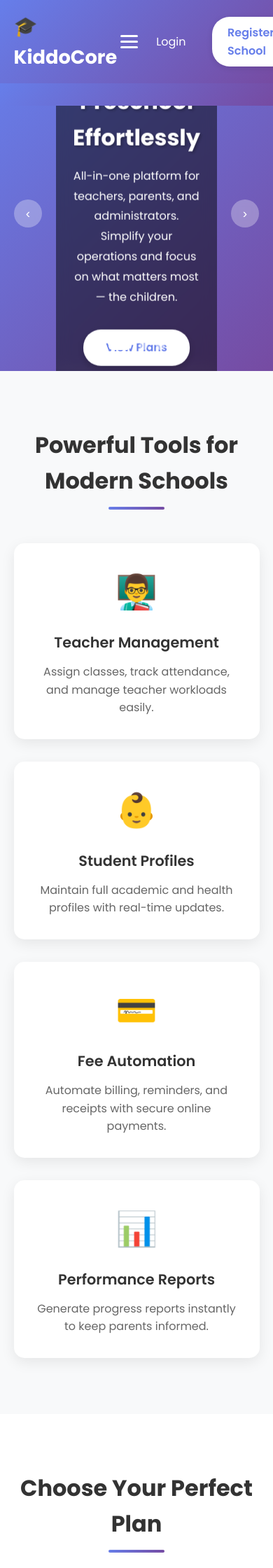
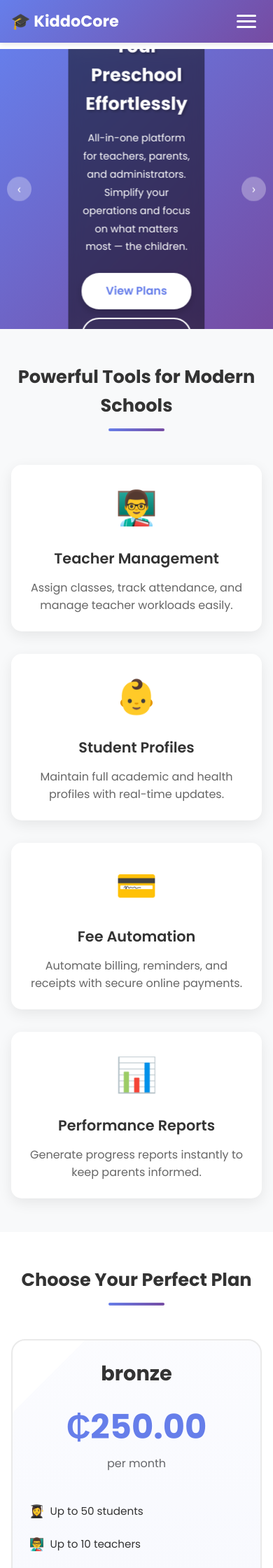
Before and after one commit to ErasmusBill/Klumus-Tech-1, a Django app: page / in a window 390 px wide. Shown: the top 2240 px of the page at 70% size. Run offline with Django 5.2, Linux system fonts and the light colour scheme; data comes from the database, SQL or seed files in the repository.

Commit message:
made changes to navbar

```diff
--- a/account/templates/account/home.html
+++ b/account/templates/account/home.html
@@ -8,18 +8,25 @@
   <link href="https://fonts.googleapis.com/css2?family=Poppins:wght@400;500;600;700&display=swap" rel="stylesheet">
 
   <style>
-    * { margin: 0; padding: 0; box-sizing: border-box; }
+    * {
+      margin: 0;
+      padding: 0;
+      box-sizing: border-box;
+    }
 
-    html { scroll-behavior: smooth; }
+    html {
+      scroll-behavior: smooth;
+    }
 
     body {
       font-family: 'Poppins', sans-serif;
       line-height: 1.6;
       color: #333;
       background-color: #fff;
+      overflow-x: hidden;
     }
 
-    /* Navbar */
+    /* ==================== NAVBAR ==================== */
     nav {
       background: linear-gradient(135deg, #667eea, #764ba2);
       padding: 1rem 5%;
@@ -28,7 +35,7 @@
       width: 100%;
       z-index: 1000;
       box-shadow: 0 2px 8px rgba(0,0,0,0.1);
-      transition: padding 0.3s ease;
+      transition: padding 0.3s ease, box-shadow 0.3s ease;
     }
 
     nav.scrolled {
@@ -42,6 +49,7 @@
       align-items: center;
       max-width: 1200px;
       margin: auto;
+      position: relative;
     }
 
     .logo {
@@ -50,6 +58,7 @@
       font-size: 1.7rem;
       cursor: pointer;
       transition: transform 0.3s;
+      z-index: 1002;
     }
 
     .logo:hover {
@@ -60,6 +69,7 @@
       display: flex;
       gap: 2rem;
       list-style: none;
+      align-items: center;
     }
 
     .nav-links a {
@@ -102,15 +112,24 @@
       flex-direction: column;
       gap: 5px;
       cursor: pointer;
-      padding: 5px;
+      padding: 8px;
+      z-index: 1002;
+      background: transparent;
+      border: none;
+      transition: transform 0.3s;
+    }
+
+    .mobile-toggle:hover {
+      transform: scale(1.1);
     }
 
     .mobile-toggle span {
-      width: 25px;
+      width: 28px;
       height: 3px;
       background: white;
       border-radius: 3px;
-      transition: all 0.3s;
+      transition: all 0.3s ease;
+      display: block;
     }
 
     .mobile-toggle.active span:nth-child(1) {
@@ -119,6 +138,7 @@
 
     .mobile-toggle.active span:nth-child(2) {
       opacity: 0;
+      transform: translateX(20px);
     }
 
     .mobile-toggle.active span:nth-child(3) {
@@ -138,6 +158,8 @@
       border-radius: 20px;
       transition: all 0.3s;
       border: 2px solid transparent;
+      white-space: nowrap;
+      font-weight: 500;
     }
 
     .login-btn:hover {
@@ -154,6 +176,7 @@
       text-decoration: none;
       transition: all 0.3s;
       box-shadow: 0 2px 8px rgba(0,0,0,0.1);
+      white-space: nowrap;
     }
 
     .cta-btn:hover {
@@ -162,7 +185,7 @@
       background: #f8f9fa;
     }
 
-    /* Hero (Slideshow) */
+    /* ==================== HERO SLIDESHOW ==================== */
     .hero {
       margin-top: 80px;
       height: 550px;
@@ -184,7 +207,6 @@
       opacity: 1;
     }
 
-    /* Slideshow Controls */
     .slide-controls {
       position: absolute;
       bottom: 30px;
@@ -339,7 +361,7 @@
       background: rgba(255,255,255,0.2);
     }
 
-    /* Features */
+    /* ==================== FEATURES ==================== */
     .features {
       padding: 5rem 5%;
       background: #f8f9fa;
@@ -431,7 +453,7 @@
       line-height: 1.6;
     }
 
-    /* Pricing */
+    /* ==================== PRICING ==================== */
     .pricing {
       padding: 5rem 5%;
       background: #fff;
@@ -566,7 +588,7 @@
       box-shadow: 0 8px 25px rgba(102, 126, 234, 0.4);
     }
 
-    /* Testimonials */
+    /* ==================== TESTIMONIALS ==================== */
     .testimonials {
       padding: 5rem 5%;
       background: #f8f9fa;
@@ -628,7 +650,7 @@
       font-size: 0.9rem;
     }
 
-    /* Scroll to Top Button */
+    /* ==================== SCROLL TO TOP ==================== */
     .scroll-top {
       position: fixed;
       bottom: 30px;
@@ -658,7 +680,7 @@
       box-shadow: 0 6px 20px rgba(102,126,234,0.4);
     }
 
-    /* Footer */
+    /* ==================== FOOTER ==================== */
     footer {
       background: #2c3e50;
       color: white;
@@ -688,7 +710,7 @@
       text-decoration: underline;
     }
 
-    /* Loading Animation */
+    /* ==================== LOADING ANIMATION ==================== */
     .loading {
       opacity: 0;
       animation: fadeIn 0.6s ease forwards;
@@ -698,41 +720,119 @@
       to { opacity: 1; }
     }
 
-    /* Responsive */
-    @media (max-width: 768px) {
+    /* ==================== MOBILE MENU OVERLAY ==================== */
+    .mobile-menu-overlay {
+      display: none;
+      position: fixed;
+      top: 0;
+      left: 0;
+      width: 100%;
+      height: 100%;
+      background: rgba(0,0,0,0.5);
+      z-index: 999;
+      opacity: 0;
+      transition: opacity 0.3s ease;
+    }
+
+    .mobile-menu-overlay.active {
+      display: block;
+      opacity: 1;
+    }
+
+    /* ==================== RESPONSIVE DESIGN ==================== */
+    @media (max-width: 968px) {
+      .nav-container {
+        position: relative;
+      }
+
       .mobile-toggle {
         display: flex;
       }
 
       .nav-links {
-        position: absolute;
-        top: 100%;
-        left: 0;
-        right: 0;
+        position: fixed;
+        top: 80px;
+        left: -100%;
+        width: 280px;
+        height: calc(100vh - 80px);
         background: linear-gradient(135deg, #667eea, #764ba2);
         flex-direction: column;
-        padding: 1rem 0;
+        padding: 2rem 0;
         gap: 0;
-        max-height: 0;
-        overflow: hidden;
-        transition: max-height 0.3s ease;
+        overflow-y: auto;
+        transition: left 0.4s ease;
+        box-shadow: 4px 0 16px rgba(0,0,0,0.2);
+        z-index: 1001;
       }
 
       .nav-links.active {
-        max-height: 300px;
+        left: 0;
       }
 
       .nav-links li {
-        padding: 0.5rem 5%;
+        width: 100%;
+        opacity: 0;
+        transform: translateX(-20px);
+        transition: opacity 0.3s ease, transform 0.3s ease;
       }
+
+      .nav-links.active li {
+        opacity: 1;
+        transform: translateX(0);
+      }
+
+      .nav-links.active li:nth-child(1) { transition-delay: 0.1s; }
+      .nav-links.active li:nth-child(2) { transition-delay: 0.15s; }
+      .nav-links.active li:nth-child(3) { transition-delay: 0.2s; }
+      .nav-links.active li:nth-child(4) { transition-delay: 0.25s; }
 
       .nav-links a {
         display: block;
-        padding: 0.5rem;
+        padding: 1rem 2rem;
+        border-radius: 0;
+        width: 100%;
       }
 
+      .nav-links a::after {
+        display: none;
+      }
+
+      .nav-auth {
+        position: fixed;
+        bottom: 0;
+        left: -100%;
+        width: 280px;
+        background: linear-gradient(135deg, #667eea, #764ba2);
+        flex-direction: column;
+        padding: 1.5rem 2rem;
+        gap: 1rem;
+        transition: left 0.4s ease;
+        box-shadow: 4px 0 16px rgba(0,0,0,0.2);
+        z-index: 1001;
+        border-top: 1px solid rgba(255,255,255,0.2);
+      }
+
+      .nav-links.active ~ .nav-auth {
+        left: 0;
+      }
+
+      .login-btn,
+      .cta-btn {
+        width: 100%;
+        text-align: center;
+        display: block;
+        padding: 0.8rem 1.5rem;
+      }
+
+      .cta-btn {
+        margin-top: 0;
+      }
+    }
+
+    @media (max-width: 768px) {
       .hero {
         height: 450px;
+        margin-top: 70px;
       }
 
       .slide-nav {
@@ -771,25 +871,94 @@
         height: 45px;
       }
     }
+
+    @media (max-width: 480px) {
+      nav {
+        padding: 0.8rem 4%;
+      }
+
+      .logo {
+        font-size: 1.4rem;
+      }
+
+      .hero {
+        height: 400px;
+      }
+
+      .hero-content {
+        padding: 1.2rem;
+      }
+
+      .hero-content h1 {
+        font-size: 1.6rem;
+      }
+
+      .hero-content p {
+        font-size: 0.9rem;
+        margin-bottom: 1.5rem;
+      }
+
+      .hero-buttons {
+        flex-direction: column;
+        width: 100%;
+        gap: 0.8rem;
+      }
+
+      .hero-buttons a {
+        width: 100%;
+        text-align: center;
+      }
+
+      .section-title {
+        font-size: 1.6rem;
+      }
+
+      .feature-card,
+      .pricing-card,
+      .testimonial-card {
+        padding: 1.5rem;
+      }
+
+      .features,
+      .pricing,
+      .testimonials {
+        padding: 3rem 4%;
+      }
+
+      .slide-nav {
+        width: 35px;
+        height: 35px;
+        font-size: 1rem;
+      }
+
+      .slide-nav.prev { left: 10px; }
+      .slide-nav.next { right: 10px; }
+    }
   </style>
 </head>
 
 <body>
+  <!-- MOBILE MENU OVERLAY -->
+  <div class="mobile-menu-overlay" id="mobileMenuOverlay"></div>
+
   <!-- NAVBAR -->
   <nav id="navbar">
     <div class="nav-container">
       <div class="logo" onclick="window.scrollTo({top: 0, behavior: 'smooth'})">🎓 KiddoCore</div>
-      <div class="mobile-toggle" id="mobileToggle">
+
+      <button class="mobile-toggle" id="mobileToggle" aria-label="Toggle menu">
         <span></span>
         <span></span>
         <span></span>
-      </div>
+      </button>
+
       <ul class="nav-links" id="navLinks">
         <li><a href="#features" data-section="features">Features</a></li>
         <li><a href="#pricing" data-section="pricing">Pricing</a></li>
         <li><a href="#testimonials" data-section="testimonials">Testimonials</a></li>
         <li><a href="#contact" data-section="contact">Contact</a></li>
       </ul>
+
       <div class="nav-auth">
         <a href="{% url 'account:login' %}" class="login-btn">Login</a>
         <a href="{% url 'account:register-school' %}" class="cta-btn">Register School</a>
@@ -804,7 +973,6 @@
          style="background-image: url('{% static slide.image %}');">
     </div>
     {% empty %}
-    <!-- Default slides if none from database -->
     <div class="slide active" style="background: linear-gradient(135deg, #667eea, #764ba2);"></div>
     <div class="slide" style="background: linear-gradient(135deg, #f093fb, #f5576c);"></div>
     <div class="slide" style="background: linear-gradient(135deg, #4facfe, #00f2fe);"></div>
@@ -844,7 +1012,6 @@
         <p>{{ feature.description }}</p>
       </div>
       {% empty %}
-      <!-- Default features if none from database -->
       <div class="feature-card">
         <div class="feature-icon">👨‍🏫</div>
         <h3>Teacher Management</h3>
@@ -935,7 +1102,6 @@
         <a href="{% url 'account:register-school' %}" class="plan-btn"><span>Get Started</span></a>
       </div>
       {% empty %}
-      <!-- Default pricing if none from database -->
       <div class="pricing-card">
         <h3>Starter</h3>
         <div class="plan-price">₵150</div>
@@ -947,7 +1113,7 @@
           <li><span class="icon" style="color:green;">✔</span> Email Support</li>
           <li><span class="icon" style="color:red;">✖</span> Advanced Analytics</li>
         </ul>
-        <a href="#" class="plan-btn"><span>Get Started</span></a>
+        <a href="{% url 'account:register-school' %}" class="plan-btn"><span>Get Started</span></a>
       </div>
       <div class="pricing-card">
         <h3>Professional</h3>
@@ -960,7 +1126,7 @@
           <li><span class="icon" style="color:green;">✔</span> Priority Support</li>
           <li><span class="icon" style="color:green;">✔</span> Advanced Analytics</li>
         </ul>
-        <a href="#" class="plan-btn"><span>Get Started</span></a>
+        <a href="{% url 'account:register-school' %}" class="plan-btn"><span>Get Started</span></a>
       </div>
       <div class="pricing-card">
         <h3>Enterprise</h3>
@@ -973,7 +1139,7 @@
           <li><span class="icon" style="color:green;">✔</span> 24/7 Support</li>
           <li><span class="icon" style="color:green;">✔</span> White Label Option</li>
         </ul>
-        <a href="#" class="plan-btn"><span>Get Started</span></a>
+        <a href="{% url 'account:register-school' %}" class="plan-btn"><span>Get Started</span></a>
       </div>
       {% endfor %}
     </div>
@@ -995,7 +1161,6 @@
         </div>
       </div>
       {% empty %}
-      <!-- Default testimonials if none from database -->
       <div class="testimonial-card">
         <div class="testimonial-content">"KiddoCore has transformed how we manage our preschool. The fee automation alone has saved us 10 hours per week!"</div>
         <div class="testimonial-author">
@@ -1039,12 +1204,12 @@
   <footer id="contact">
     <h3>🎓 KiddoCore</h3>
     <p>Empowering preschools with modern digital solutions.</p>
-    <p>Email: <a href="mailto:erasmuschawey12345@gmail.com">support@kiddocore.com</a> | Phone: <a href="tel:+233551234567">+233 540 501 1163</a></p>
+    <p>Email: <a href="mailto:support@kiddocore.com">support@kiddocore.com</a> | Phone: <a href="tel:+233540501163">+233 540 501 1163</a></p>
     <p>&copy; 2025 KiddoCore. All rights reserved.</p>
   </footer>
 
   <script>
-    // Slideshow functionality
+    // ==================== SLIDESHOW FUNCTIONALITY ====================
     let current = 0;
     const slides = document.querySelectorAll('.slide');
     const dots = document.querySelectorAll('.slide-dot');
@@ -1079,16 +1244,47 @@
 
     resetInterval();
 
-    // Mobile menu toggle
+    // Pause slideshow on hover
+    const hero = document.querySelector('.hero');
+    hero.addEventListener('mouseenter', () => clearInterval(slideInterval));
+    hero.addEventListener('mouseleave', () => resetInterval());
+
+    // Keyboard navigation for slideshow
+    document.addEventListener('keydown', (e) => {
+      if (e.key === 'ArrowLeft') changeSlide(-1);
+      else if (e.key === 'ArrowRight') changeSlide(1);
+    });
+
+    // ==================== MOBILE MENU FUNCTIONALITY ====================
     const mobileToggle = document.getElementById('mobileToggle');
     const navLinks = document.getElementById('navLinks');
+    const mobileMenuOverlay = document.getElementById('mobileMenuOverlay');
 
-    mobileToggle.addEventListener('click', () => {
+    function toggleMobileMenu() {
       mobileToggle.classList.toggle('active');
       navLinks.classList.toggle('active');
+      mobileMenuOverlay.classList.toggle('active');
+      document.body.style.overflow = navLinks.classList.contains('active') ? 'hidden' : '';
+    }
+
+    function closeMobileMenu() {
+      mobileToggle.classList.remove('active');
+      navLinks.classList.remove('active');
+      mobileMenuOverlay.classList.remove('active');
+      document.body.style.overflow = '';
+    }
+
+    mobileToggle.addEventListener('click', toggleMobileMenu);
+    mobileMenuOverlay.addEventListener('click', closeMobileMenu);
+
+    // Close menu on window resize to desktop
+    window.addEventListener('resize', () => {
+      if (window.innerWidth > 968) {
+        closeMobileMenu();
+      }
     });
 
-    // Enhanced smooth scrolling function
+    // ==================== SMOOTH SCROLLING ====================
     function smoothScrollTo(targetId) {
       const target = document.querySelector(targetId);
       if (target) {
@@ -1108,17 +1304,12 @@
       anchor.addEventListener('click', function(e) {
         e.preventDefault();
         const targetId = this.getAttribute('href');
-
-        // Close mobile menu if open
-        mobileToggle.classList.remove('active');
-        navLinks.classList.remove('active');
-
-        // Use our enhanced smooth scroll function
+        closeMobileMenu();
         smoothScrollTo(targetId);
       });
     });
 
-    // Active nav link on scroll
+    // ==================== ACTIVE NAV LINK ON SCROLL ====================
     const sections = document.querySelectorAll('section[id]');
     const navLinksItems = document.querySelectorAll('.nav-links a');
 
@@ -1140,7 +1331,7 @@
       });
     });
 
-    // Navbar scroll effect
+    // ==================== NAVBAR SCROLL EFFECT ====================
     const navbar = document.getElementById('navbar');
     window.addEventListener('scroll', () => {
       if (window.scrollY > 50) {
@@ -1150,7 +1341,7 @@
       }
     });
 
-    // Scroll to top button
+    // ==================== SCROLL TO TOP BUTTON ====================
     const scrollTop = document.getElementById('scrollTop');
     window.addEventListener('scroll', () => {
       if (window.scrollY > 300) {
@@ -1160,7 +1351,7 @@
       }
     });
 
-    // Intersection Observer for fade-in animations
+    // ==================== INTERSECTION OBSERVER FOR FADE-IN ====================
     const observerOptions = {
       threshold: 0.1,
       rootMargin: '0px 0px -50px 0px'
@@ -1177,25 +1368,6 @@
     document.querySelectorAll('.loading').forEach(el => {
       observer.observe(el);
     });
-
-    // Add keyboard navigation for accessibility
-    document.addEventListener('keydown', (e) => {
-      if (e.key === 'ArrowLeft') {
-        changeSlide(-1);
-      } else if (e.key === 'ArrowRight') {
-        changeSlide(1);
-      }
-    });
-
-    // Pause slideshow on hover
-    const hero = document.querySelector('.hero');
-    hero.addEventListener('mouseenter', () => {
-      clearInterval(slideInterval);
-    });
-
-    hero.addEventListener('mouseleave', () => {
-      resetInterval();
-    });
   </script>
 </body>
 </html>
```
